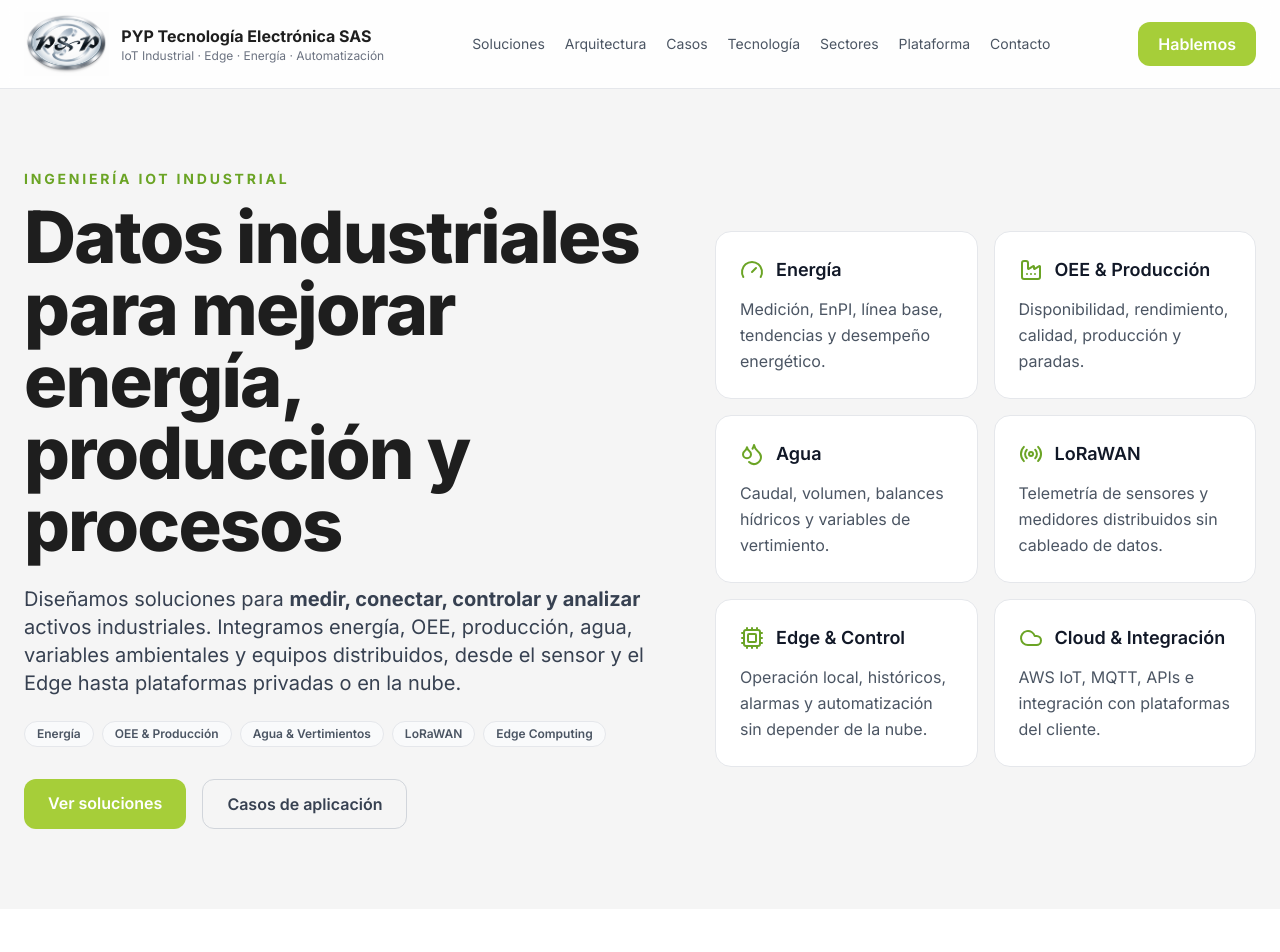
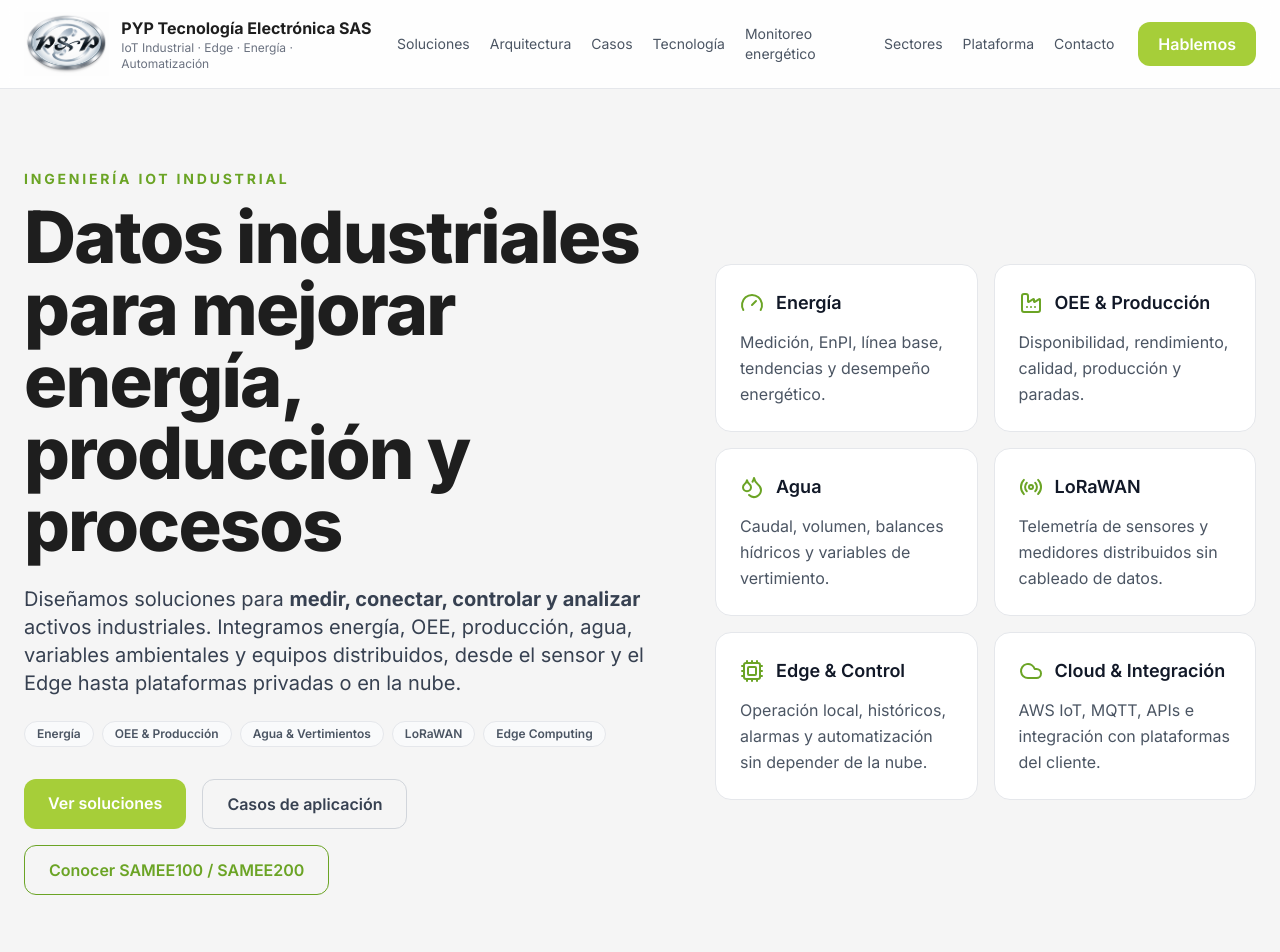
Before and after one commit to pyptec/web, a React (Vite) app: page / in a window 1280 px wide. Shown: the top 952 px of the page. Built offline with nearby package versions, Linux system fonts and the light colour scheme.

Commit message:
Agregar enlaces a monitoreo energetico

```diff
--- a/src/App.jsx
+++ b/src/App.jsx
@@ -110,6 +110,7 @@ export default function App() {
             <NavLink href="#arquitectura">Arquitectura</NavLink>
             <NavLink href="#proyectos">Casos</NavLink>
             <NavLink href="#tecnologia">Tecnología</NavLink>
+            <NavLink href="/monitoreo-energetico">Monitoreo energético</NavLink>
             <NavLink href="#sectores">Sectores</NavLink>
             <NavLink href="https://iotrack.com.co" external>Plataforma</NavLink>
             <NavLink href="#contacto">Contacto</NavLink>
@@ -155,6 +156,9 @@ export default function App() {
               </a>
               <a href="#proyectos" className="px-6 py-3 rounded-xl border font-semibold text-gray-700 hover:bg-white" style={{ borderColor: "#D1D5DB" }}>
                 Casos de aplicación
+              </a>
+              <a href="/monitoreo-energetico" className="px-6 py-3 rounded-xl border font-semibold text-gray-700 hover:bg-white" style={{ borderColor: COLORS.energyDark, color: COLORS.energyDark }}>
+                Conocer SAMEE100 / SAMEE200
               </a>
             </div>
           </div>
@@ -281,6 +285,9 @@ export default function App() {
               <div className="mt-4 flex flex-wrap gap-2">
                 <Pill>SAMEE200</Pill><Pill>Modbus</Pill><Pill>OEE</Pill><Pill>ISO 50001</Pill>
               </div>
+              <a href="/monitoreo-energetico" className="mt-6 inline-flex w-fit items-center rounded-xl px-5 py-3 font-semibold text-white transition-opacity hover:opacity-90" style={{ backgroundColor: COLORS.energyDark }}>
+                Ver proyecto y monitoreo energético →
+              </a>
             </div>
           </article>
 
```
